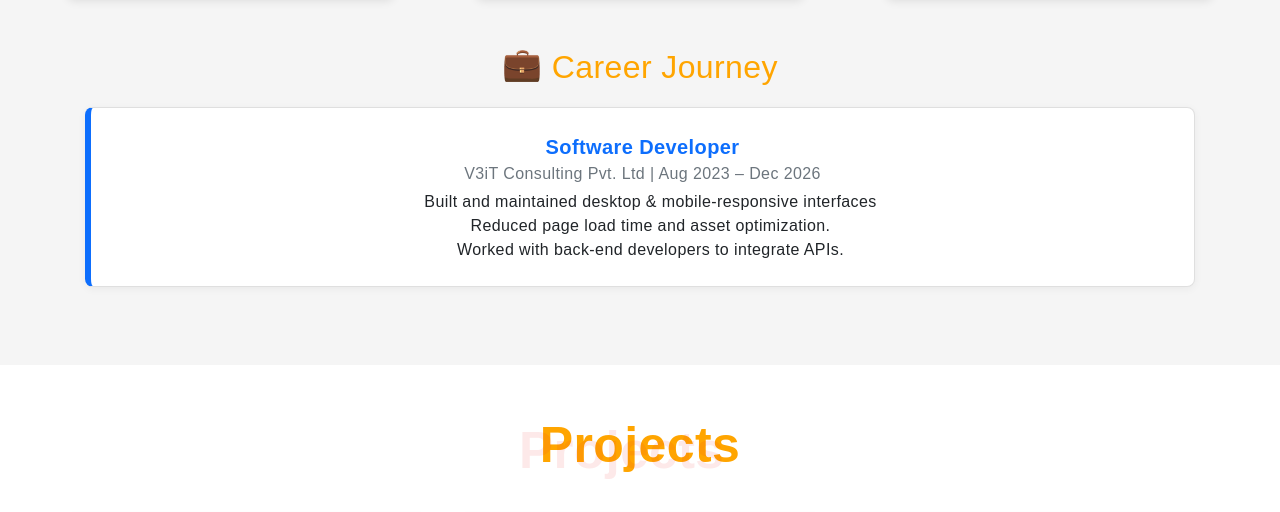
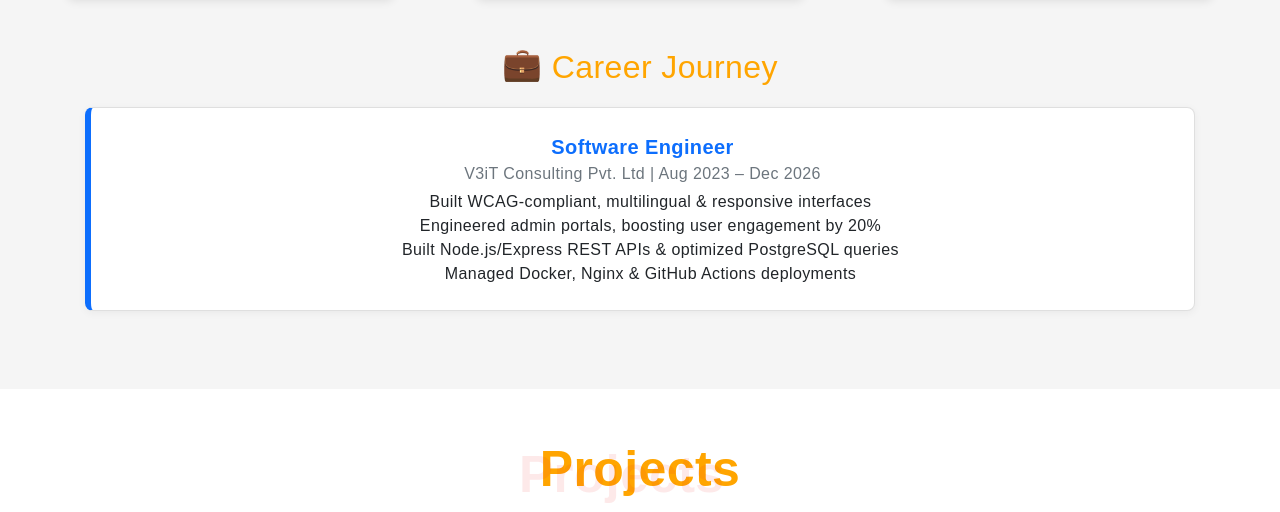
Before and after one commit to SumitUnhale/PortFolio, a plain HTML site: page index.html in a window 1280 px wide. Shown: the part 1521-2033 px from the top of the page. Drawn offline with nearby package versions, Linux system fonts and the light colour scheme.

Commit message:
updated the description

```diff
--- a/index.html
+++ b/index.html
@@ -209,13 +209,14 @@
     <div class="row g-4">
       <div class="col-12">
         <div class="card career-card p-4">
-          <div class="job-title">Software Developer</div>
+          <div class="job-title">Software Engineer</div>
           <div class="text-muted mb-1">V3iT Consulting Pvt. Ltd | Aug 2023 – Dec 2026</div>
           <div class="job-description">
             <ul>
-              <li>Built and maintained desktop & mobile-responsive interfaces</li>
-              <li>Reduced page load time and asset optimization.</li>
-              <li>Worked with back-end developers to integrate APIs.</li>
+              <li>Built WCAG-compliant, multilingual & responsive interfaces</li>
+              <li>Engineered admin portals, boosting user engagement by 20%</li>
+              <li>Built Node.js/Express REST APIs & optimized PostgreSQL queries</li>
+              <li>Managed Docker, Nginx & GitHub Actions deployments</li>
             </ul>
           </div>
         </div>
```
